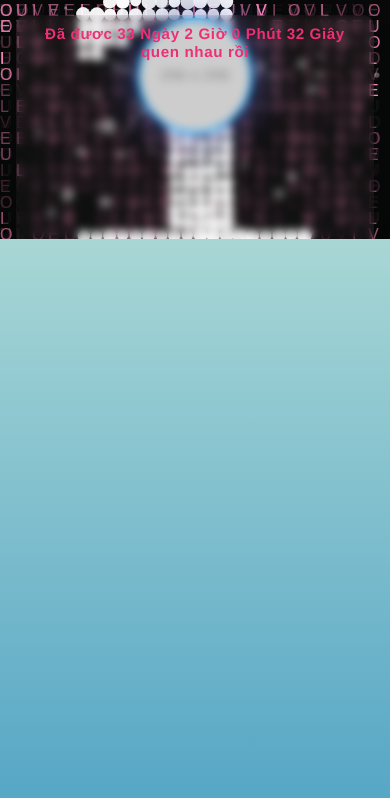
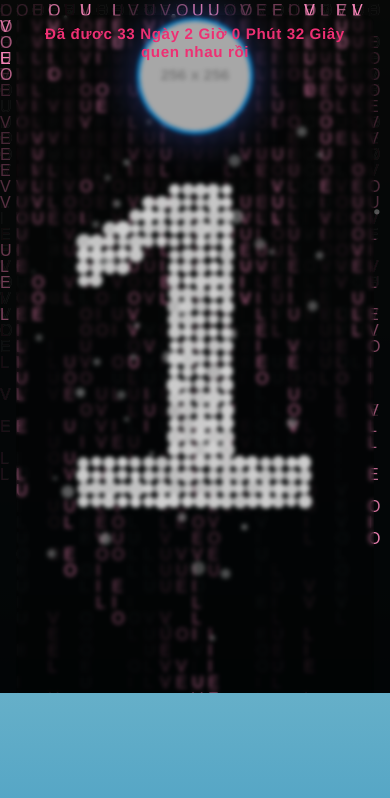
Before and after one commit to PtitxNemo/Nemo20-10, a plain HTML site: page index.html in a window 390 px wide. Drawn offline with Linux system fonts and the light colour scheme; placeholder pictures from the web are drawn by us.

Commit message:
Update index.html

```diff
--- a/index.html
+++ b/index.html
@@ -3,19 +3,13 @@
 <head>
     <meta charset="utf-8">
     <title>20/10</title>
-    <!-- Allow proper zooming / accessibility on mobile -->
     <meta name="viewport" content="width=device-width, initial-scale=1">
     <style>
-        :root {
-            font-size: 16px;
-        }
-        html, body {
-            height: 100%;
-            margin: 0;
-        }
+        :root { font-size: 16px; }
+        html, body { height: 100%; margin: 0; }
         body {
             font-family: "Helvetica Neue", "Luxi Sans", "DejaVu Sans", Tahoma, "Hiragino Sans GB", "Microsoft Yahei", sans-serif;
-            background: #79a8ae;
+            background: linear-gradient(to bottom, rgb(203, 235, 219) 0%, rgb(55, 148, 192) 120%);
             color: #CFEBE4;
             font-size: 1rem;
             line-height: 1.4;
@@ -23,24 +17,20 @@
             -webkit-font-smoothing: antialiased;
             -moz-osx-font-smoothing: grayscale;
             touch-action: manipulation;
+            background-clip: padding-box;
         }
         a { color: #ebf7f4; }
 
-        .body--ready {
-            background: linear-gradient(to bottom, rgb(203, 235, 219) 0%, rgb(55, 148, 192) 120%);
-        }
+        .body--ready { background: linear-gradient(to bottom, rgb(203, 235, 219) 0%, rgb(55, 148, 192) 120%); }
 
-        /* Frame container:
-           - On desktop and mobile landscape: fill the viewport (like desktop)
-           - On mobile portrait: centered 16:9 box so it looks neat on phone
-        */
+        /* Frame container: fill viewport on desktop/landscape, portrait phones have 9:16 visual */
         .frame {
             position: absolute;
             inset: 0;
             width: 100%;
             height: 100%;
             overflow: hidden;
-            background: transparent;
+            background: inherit; /* match body background to avoid edge artifacts */
             display: block;
         }
         /* children (canvases / content) fill the frame */
@@ -53,27 +43,23 @@
             display: block;
         }
 
-        /* Only apply the 16:9 "boxed" behavior on narrow screens in portrait */
+        /* Portrait phones: centered 9:16 area without side gaps (using aspect-ratio) */
         @media (max-width: 900px) and (orientation: portrait) {
             .frame {
                 position: relative;
                 width: 100%;
                 height: auto;
-                margin: 0;                /* Removed margin to avoid background showing at edges */
+                margin: 0;                /* no side gaps */
                 max-width: 100%;
                 box-sizing: border-box;
-                padding: 10px 0;      /* keep top/bottom spacing but not side gaps */
-            }
-            /* aspect ratio box: 9/16 = 56.25% */
-            .frame::before {
-                content: "";
-                display: block;
-                padding-top: 56.25%;
+                padding: 10px 0;          /* top/bottom breathing room */
+                aspect-ratio: 9 / 16;     /* safer than ::before trick */
+                overflow: hidden;
+                background: inherit;
             }
             .frame > * {
                 position: absolute;
-                top: 0;
-                left: 0;
+                inset: 0;
                 width: 100%;
                 height: 100%;
             }
@@ -107,7 +93,7 @@
             transform: rotate(360deg);
         }
 
-        /* Countdown / caption placed inside the frame (so it's always visible relative to the visual area) */
+        /* Countdown / caption placed inside the frame */
         .text {
             position: absolute;
             bottom: 4%;
@@ -118,27 +104,22 @@
             font-weight: 700;
             z-index: 60;
             color: #ed3073;
-            background: rgba(255,255,255,0.03);
+            /* use slight solid overlay + small blur to improve contrast without heavy artefacts */
+            background: rgba(0,0,0,0.18);
             padding: 8px 12px;
             border-radius: 10px;
             box-sizing: border-box;
             pointer-events: none;
             font-size: 0.95rem;
             line-height: 1.2;
-            -webkit-backdrop-filter: blur(4px);
-            backdrop-filter: blur(4px);
+            -webkit-backdrop-filter: blur(2px);
+            backdrop-filter: blur(2px);
         }
 
-        .canvas {
-            z-index: 10; /* particle canvas */
-            touch-action: none;
-        }
-        #rainCanvas {
-            z-index: 5; /* background rain */
-            pointer-events: none;
-        }
+        .canvas { z-index: 10; touch-action: none; } /* particle canvas */
+        #rainCanvas { z-index: 5; pointer-events: none; } /* background rain */
 
-        /* Fallback for very small screens: increase text readability */
+        /* Fallback for very small screens */
         @media (max-width: 420px) {
             .text { font-size: 0.95rem; padding: 10px 14px; bottom: 6%; }
             img#logo { width: 34vw; max-width: 110px; }
@@ -157,21 +138,20 @@
 <body>
 <div class="frame">
     <div class="cs">
-        <!-- Put a small logo/title inside the framed visual so on phones it is visible above the canvas -->
+        <!-- small logo/title inside the framed visual -->
         <img id="logo" alt="Logo" src="https://via.placeholder.com/256x256.png?text=♥">
     </div>
 
     <canvas id="rainCanvas"></canvas>
     <canvas class="canvas"></canvas>
 
-    <!-- Move the text inside the frame so it stays visible relative to the canvas on phones -->
     <p class="text">Đã đươc
         <span id="span_dt_dt"></span><br>quen nhau rồi
     </p>
 </div>
 
 <script>
-    // Countdown text (unchanged except still targets #span_dt_dt)
+    // Countdown text
     function show_date_time() {
         window.setTimeout(show_date_time, 1000);
         var BirthDay = new Date("2025-09-16 13:00:00");
@@ -192,7 +172,7 @@
     }
     show_date_time();
 
-    // -- Rain canvas: size to the .frame content area.
+    // Rain canvas sizing (to .frame)
     const frame = document.querySelector('.frame');
     const rainCanvas = document.getElementById('rainCanvas');
     const rainCtx = rainCanvas.getContext('2d');
@@ -203,32 +183,25 @@
     let drops = [];
 
     function resizeRainCanvas() {
-        // Measure the frame's content box (works for both full-screen and 16:9 boxed modes)
         const w = frame.clientWidth || window.innerWidth;
         const h = frame.clientHeight || window.innerHeight;
         const dpr = window.devicePixelRatio || 1;
 
-        // Set logical CSS size and backing store for crisp rendering
         rainCanvas.style.width = w + 'px';
         rainCanvas.style.height = h + 'px';
         rainCanvas.width = Math.max(1, Math.round(w * dpr));
         rainCanvas.height = Math.max(1, Math.round(h * dpr));
 
-        // scale the drawing operations to device pixel ratio
         rainCtx.setTransform(dpr, 0, 0, dpr, 0, 0);
 
         columns = Math.max(1, Math.floor(w / fontSize));
         drops.length = columns;
-        for (let i = 0; i < columns; i++) {
-            if (!drops[i]) drops[i] = 1;
-        }
+        for (let i = 0; i < columns; i++) if (!drops[i]) drops[i] = 1;
     }
     resizeRainCanvas();
     window.addEventListener('resize', resizeRainCanvas);
     window.addEventListener('orientationchange', function () {
-        // slight delay to allow layout changes on some mobile browsers
         setTimeout(resizeRainCanvas, 200);
-        // also resize partner canvas (S.Drawing) after layout settles
         setTimeout(function () { if (window.S && S.Drawing && S.Drawing.adjustCanvas) S.Drawing.adjustCanvas(); }, 250);
     });
 
@@ -248,7 +221,7 @@
 </script>
 
 <script>
-    // Particle shape system (kept logic, but canvases are sized to the .frame). Minor safety: guard S.Drawing usage.
+    // Particle shape system (kept logic, canvases sized to .frame)
     var S = {
         init: function () {
             S.Drawing.init('.canvas');
@@ -317,7 +290,7 @@
         };
     }());
 
-    // ... rest of S (UI, Point, Color, Dot, ShapeBuilder, Shape) unchanged to preserve behavior ...
+    // ... rest of S (UI, Point, Color, Dot, ShapeBuilder, Shape) unchanged from your original file ...
     S.UI = (function () {
         var interval,
             currentAction,
```
